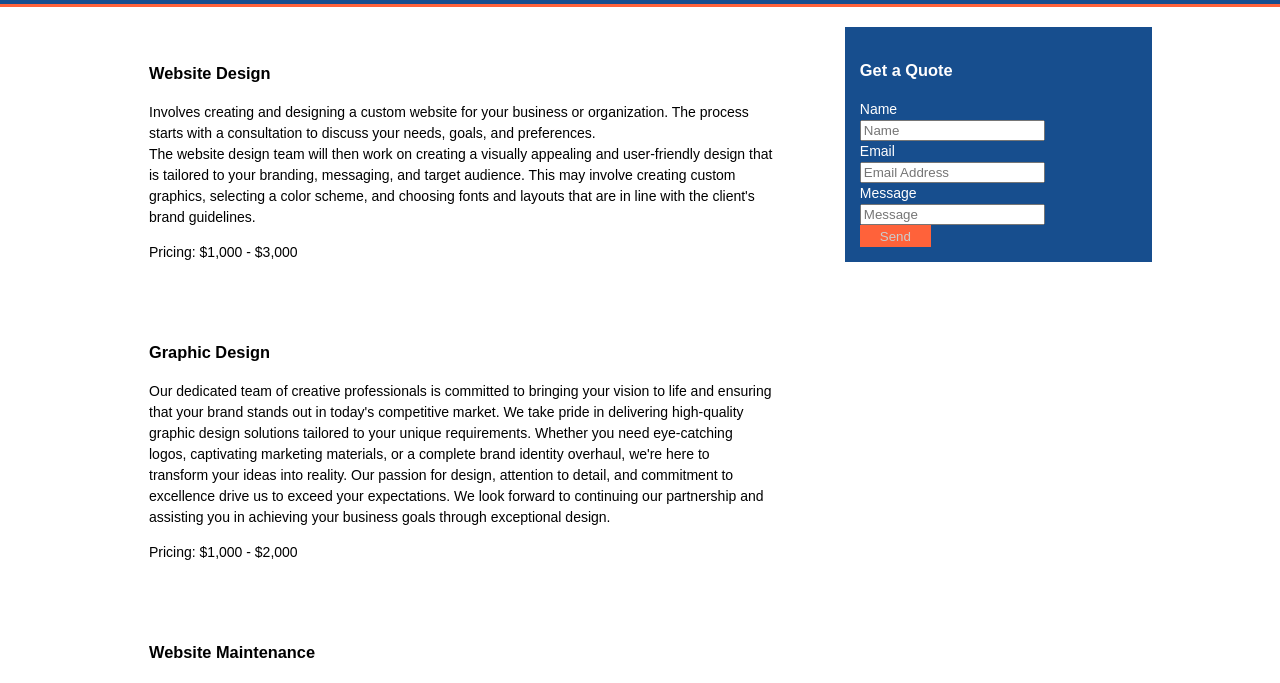
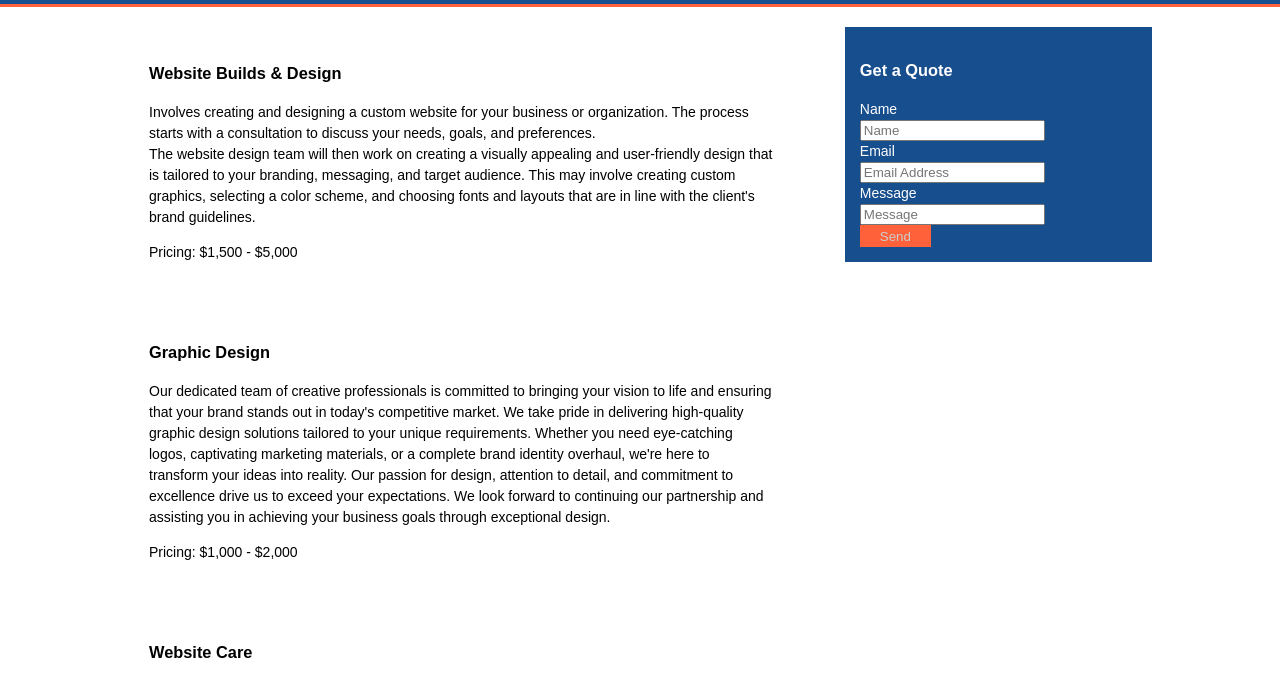
Before and after one commit to brbates86/AltarDesign, a plain HTML site: page services.html in a window 1280 px wide. Shown: the part 114-797 px from the top of the page. Drawn offline with Linux system fonts and the light colour scheme.

Commit message:
Update services.html

```diff
--- a/services.html
+++ b/services.html
@@ -36,11 +36,11 @@
                     <h1 class="page-class"></h1>
                     <ul id="services">
                         <li>
-                            <h3>Website Design</h3>
+                            <h3>Website Builds & Design</h3>
                             <p>Involves creating and designing a custom website for your business or organization. The process starts with a consultation to discuss your needs, goals, and preferences.
                             <br> The website design team will then work on creating a visually appealing and user-friendly design that is tailored to your branding, messaging, and target audience. This may involve creating custom graphics, selecting a color scheme, and choosing fonts and layouts that are in line with the client's brand guidelines.
                             </p>
-                            <p> Pricing: $1,000 - $3,000</p>
+                            <p> Pricing: $1,500 - $5,000</p>
                         </li>
 
                         <li>
@@ -54,7 +54,7 @@
                             <p> Pricing: $1,000 - $2,000</p>
                         </li>
                         <li>
-                            <h3>Website Maintenance</h3>
+                            <h3>Website Care</h3>
                             <p>Involves ensuring that a website remains up-to-date, secure, and fully functional. The process involves a range of ongoing activities, such as updating content, fixing technical issues, and addressing security vulnerabilities.
 
                             <br>Website maintenance includes regular backups of the website's data, files, and databases to ensure that data can be recovered in the event of a server failure, data loss or hacking attempts. This service involves keeping the website up to date with the latest software and security patches, to protect against cyber threats.
```
